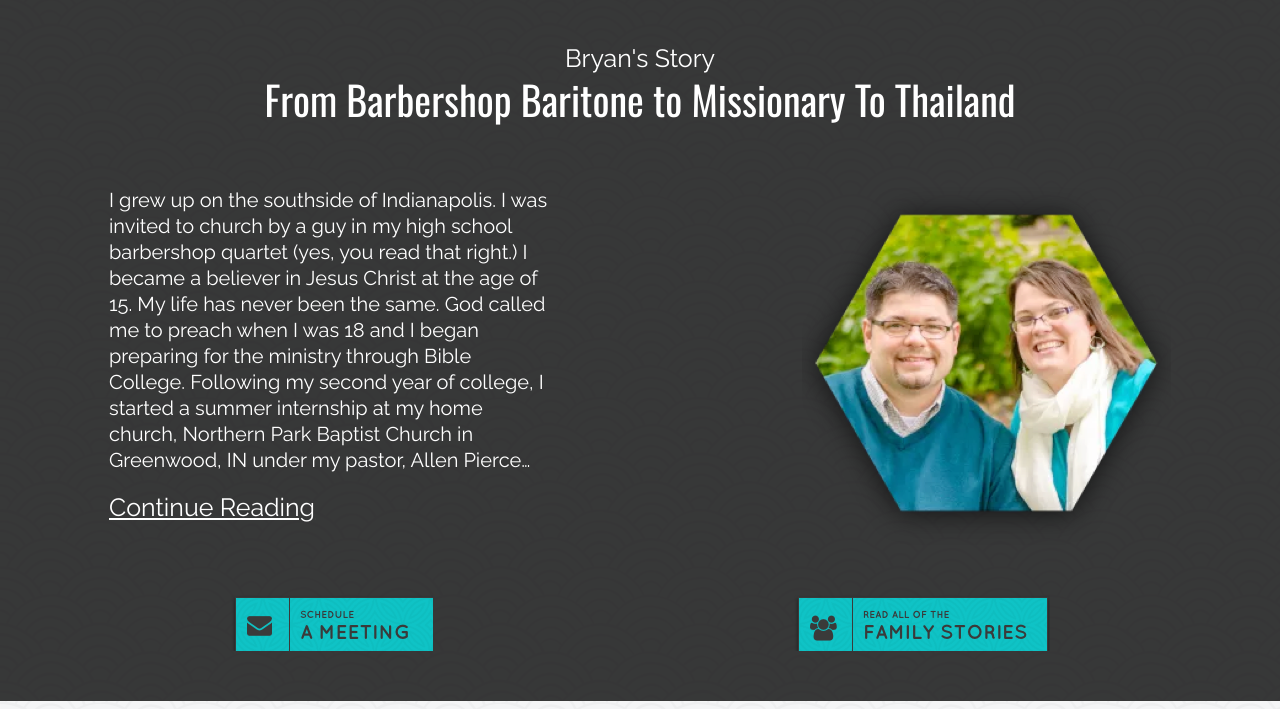
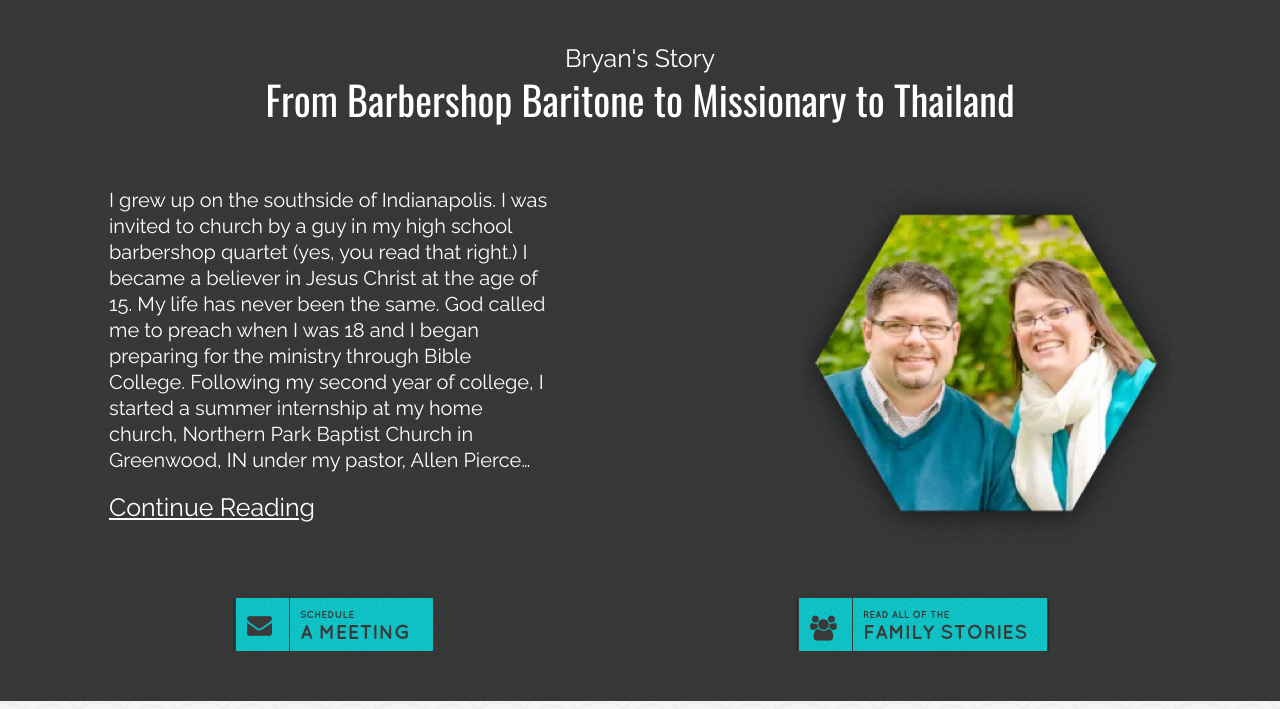
Before and after one commit to pastorryanhayden/thailight, a Jekyll site: the page built from index.html, in a window 1280 px wide and 900 px high, scrolled down 1702 px, cut to the strip 191-900 px from the top of the window. Built offline with Jekyll 4.4.1, drawn with Linux system fonts in a browser that asks for light colours; nearby versions of some CDN libraries; some web fonts are replaced.

Commit message:
Updated 'index.html' via CloudCannon

```diff
--- a/index.html
+++ b/index.html
@@ -22,7 +22,7 @@ extra_scripts:
     </div><!--/main-cta-->
 </div><!--/hero-->
 <div class="ht">
-    <div class="ht-header editable"><p>Bryan's Story</p><h2>From Barbershop Baritone to Missionary To Thailand</h2></div><!--/ht-header-->
+    <div class="ht-header editable"><p>Bryan's Story</p><h2>From Barbershop Baritone to Missionary to Thailand</h2></div><!--/ht-header-->
     <div class="ht-text">
         <div class="text">
             <p class="editable">I grew up on the southside of Indianapolis. I was invited to church by a guy in my high school barbershop quartet (yes, you read that right.) I became a believer in Jesus Christ at the age of 15.  My life has never been the same. God called me to preach when I was 18 and I began preparing for the ministry through Bible College. Following my second year of college, I started a summer internship at my home church, Northern Park Baptist Church in Greenwood, IN under my pastor, Allen Pierce…</p>
```
